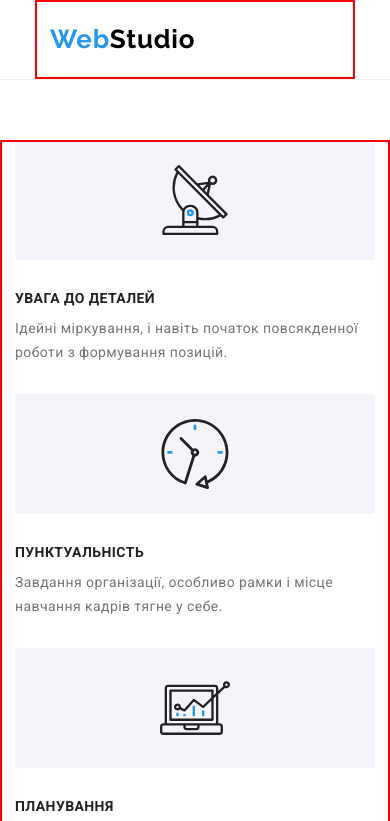
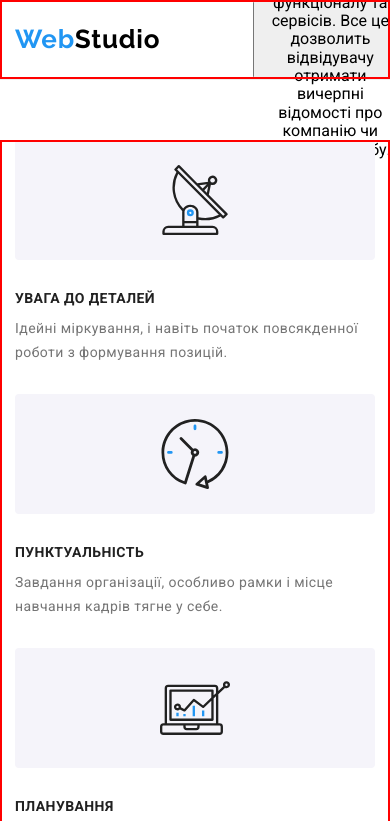
Before and after one commit to Sergii79/goit-markup-hw-08, a plain HTML site: page index.html in a window 390 px wide. Shown: the top 821 px of the page. Drawn offline with nearby package versions, Linux system fonts and the light colour scheme.

Commit message:
sixth commit

```diff
--- a/index.html
+++ b/index.html
@@ -54,6 +54,25 @@
             >
           </li>
         </ul>
+        <button class="button-menu display-none-menu" type="button" >
+          <svg class="button-menu__icon" width="40" height="40">
+                <use href="./images/icons.svg#menu"></use>
+          </svg>
+          <div class="overlay-menu">
+            <p class="overlay-menu__desc"
+              >Ресурс пропонує комплексні пропозиції з різним рівнем функціоналу та
+              сервісів. Все це дозволить відвідувачу отримати вичерпні відомості про
+              компанію чи приватну особу.</p
+            >
+          </div>
+        </button>
+
+
+        <!-- <div class="menu display-none-menu">
+          <svg class="menu__icon" width="40" height="40">
+                <use href="./images/icons.svg#menu"></use>
+          </svg>
+        </div> -->
       </div>
     </header>
 
--- /dev/null
+++ b/sass/components/_button-menu.scss
@@ -0,0 +1,10 @@
+// button-menu
+
+.button-menu {
+    align-items: center;
+    cursor: pointer;
+}
+
+.button-menu__icon {
+
+}
--- a/sass/components/_contacts.scss
+++ b/sass/components/_contacts.scss
@@ -4,6 +4,14 @@
     display: flex;
     gap: 50px;
     align-items: center;
+
+    // tablet - 768px
+    @media screen and (min-width: 780px) and (max-width: 1199px) {
+        flex-direction: column;
+        gap: 10px;
+        align-items: flex-start;
+        justify-content: center;
+    }
 }
 
 .contacts__item {
--- a/sass/components/_container.scss
+++ b/sass/components/_container.scss
@@ -24,6 +24,7 @@
 
 .container__header {
     display: flex;
+    width: 100%;
 
     // desktop - 1200px
     @media screen and (min-width: 480px) {
--- /dev/null
+++ b/sass/components/_overlay-menu.scss
@@ -0,0 +1,24 @@
+/* overlay-menu */
+
+.overlay-menu {
+    // position: absolute;
+    // top: 0;
+    // left: 0;
+    // transform: translateY(100%);
+    // width: 100%;
+    // height: 100%;
+    // display: flex;
+    // align-items: center;
+    // justify-content: center;
+    // padding: 63px 24px;
+    // background-color: var(--accent-background-color-90);
+    // transition-duration: var(--transition-duration);
+    // transition-timing-function: var(--transition-timing-function);
+}
+
+.overlay-menu__desc {
+    // font-size: 18px;
+    // line-height: calc(36 / 18);
+    // letter-spacing: 0.03em;
+    // color: var(--secondary-text-color);
+}
--- a/sass/main.scss
+++ b/sass/main.scss
@@ -23,6 +23,7 @@
 @import './components/main-portfolio';
 @import './components/cards-portfolio';
 @import './components/overlay-portfolio';
+@import './components/overlay-menu';
 
 // components styles
 @import './components/logo';
@@ -30,3 +31,4 @@
 @import './components/social';
 @import './components/modal-window';
 @import './components/modal-register';
+@import './components/button-menu';
--- a/sass/utils/_display-none.scss
+++ b/sass/utils/_display-none.scss
@@ -32,3 +32,14 @@
         display: flex;
     }
 }
+
+// display-none menu
+
+.display-none-menu {
+    display: flex;
+
+    // desktop - 780px
+    @media screen and (min-width: 780px) {
+        display: none;
+    }
+}
```
Also changed, not shown: css/main.css, css/main.min.css, images/icons.svg, images/icons/menu.svg (added), sass/components/_button.scss (line endings or trailing spaces), 2 other files.
